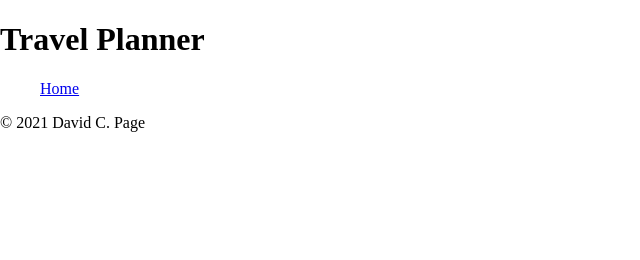
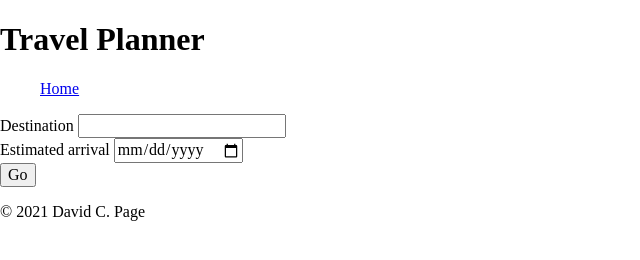
Before and after one commit to davidpage876/travel-app, a website built with webpack: page src/client/views/index.html in a window 1280 px wide. Shown: the whole page, without its empty margins (0-640 px from the left). Built offline with nearby package versions, Linux system fonts and the light colour scheme.

Commit message:
feat: Add input form for selecting destination and arrival date

```diff
--- a/src/client/views/index.html
+++ b/src/client/views/index.html
@@ -18,7 +18,23 @@
     </header>
 
     <main>
-        <section></section>
+        <section>
+            <form id="input-form" class="input">
+                <div class="input__field">
+                    <label for="input-dest">Destination</label>
+                    <input class="input__dest"
+                        type="text" name="dest" required>
+                </div>
+                <div class="input__field">
+                    <label for="input-date">Estimated arrival</label>
+                    <input class="input__date"
+                        type="date" name="date" required>
+                </div>
+                <div class="input__field">
+                    <input type="submit" value="Go">
+                </div>
+            </form>
+        </section>
     </main>
 
     <footer>
```
